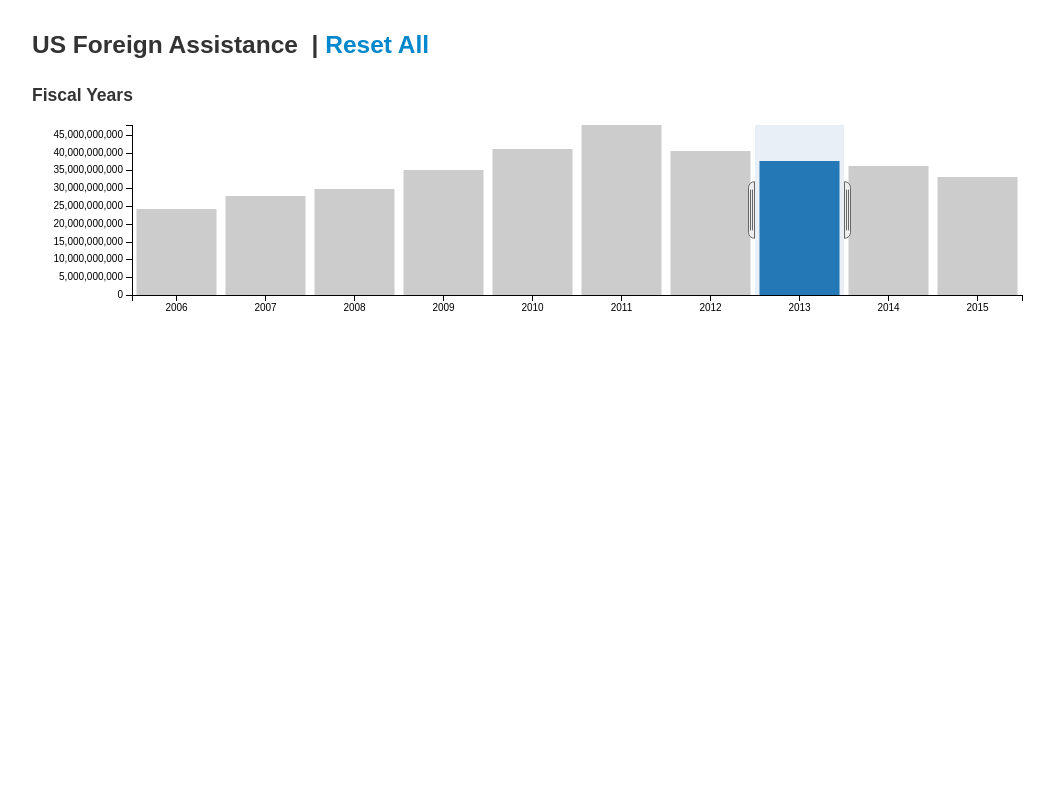
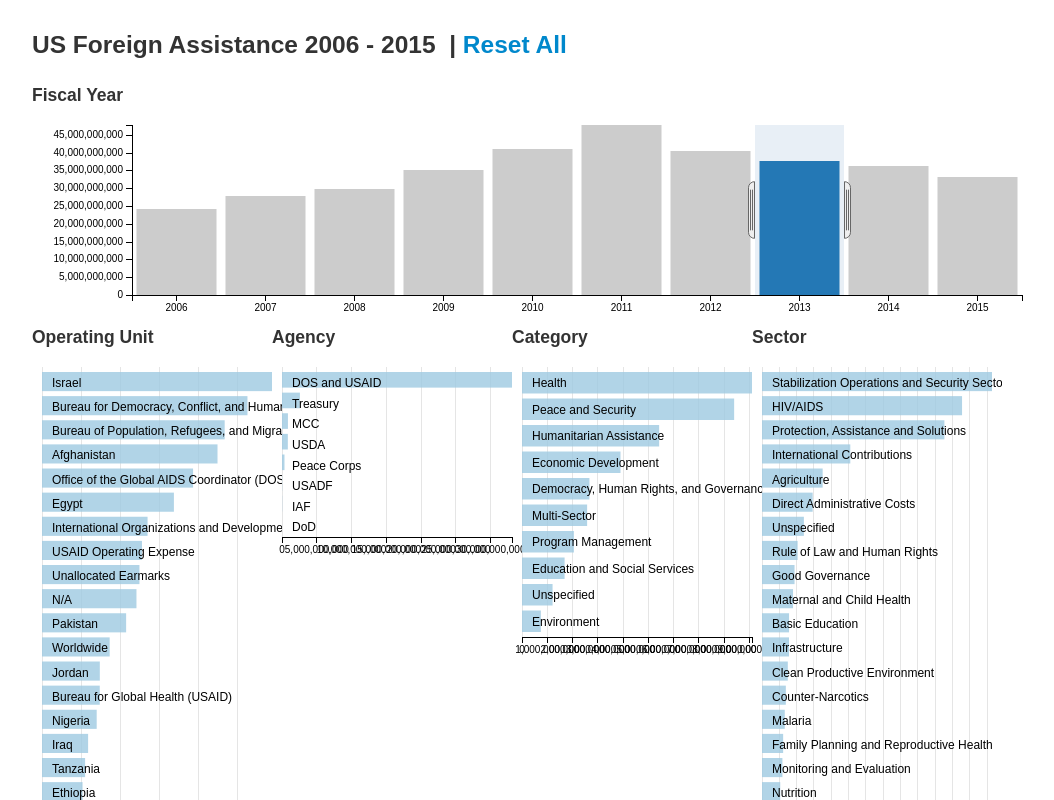
Before and after one commit to smckissock/dc-samples, a plain HTML site: page index.html in a window 1280 px wide. Shown: the top 800 px of the page, without its empty margins (23-1077 px from the left). Drawn offline with Linux system fonts and the light colour scheme.

Commit message:
Added row charts for dimensions

```diff
--- a/index.html
+++ b/index.html
@@ -18,39 +18,75 @@
         <div class='row'>
             <div class='span12'>
                 <div class="dc-data-count" style="float: left;">
-                    <h3>US Foreign Assistance&nbsp;
+                    <h3>US Foreign Assistance 2006 - 2015&nbsp;
                       <!--  <span class="filter-sum"></span>
                         <span> dollars selected out of </span>
                         <span class="total-sum"></span>-->
                         <span> | </span>
                         <span> <a href="javascript:dc.filterAll(); dc.renderAll();">Reset All</a></span>
                     </h3>
-                    <div id="current-filters"></div>
                </div>
             </div>
         </div>
 
         <div class='row'>
             <div class='span12' id='dc-fiscal-year-chart'>
-                <h4>Fiscal Years</h4>
+                <h4>Fiscal Year</h4>
             </div>
         </div>
+
+        <div class='row'>
+            <div class='span3' id='dc-operating-unit-chart'><h4>Operating Unit</h4></div>
+            <div class='span3' id='dc-agency-chart'><h4>Agency</h4></div>
+            <div class='span3' id='dc-category-chart'><h4>Category</h4></div>
+            <div class='span3' id='dc-sector-chart'><h4>Sector</h4></div>
+        </div>
+
     </div>
 </body>
 
 <script>
     var fiscalYearChart = dc.barChart("#dc-fiscal-year-chart");
 
+    var operatingUnitChart = dc.rowChart("#dc-operating-unit-chart");
+    var agencyChart = dc.rowChart("#dc-agency-chart");
+    var categoryChart = dc.rowChart("#dc-category-chart");
+    var sectorChart = dc.rowChart("#dc-sector-chart");
+
     d3.csv("data/foreignAssistance.csv", function (data) {
-        console.log("Hello");
+
+        data.forEach(function (d) {
+            if (d.category == "NULL") {
+                d.category = "Unspecified";
+            }
+            if (d.sector == "NULL") {
+                d.sector = "Unspecified";
+            }
+        });
+
 
         var facts = crossfilter(data);
 
-        var fiscalYearDim = facts.dimension(function (d) { return d.fiscalYear; });
-        var fiscalYearGroupSum = fiscalYearDim.group().reduceSum(function(fact) { return fact.amount; })
+        var fiscalYearDim = facts.dimension(function(d) { return d.fiscalYear; });
+        var fiscalYearGroupSum = fiscalYearDim.group().reduceSum(function (fact) { return fact.amount; });
+
+        var operatingUnitDim = facts.dimension(function (d) { return d.operatingUnit; });
+        var operatingUnitGroupSum = operatingUnitDim.group().reduceSum(function (fact) { return fact.amount; });
+
+        var agencyDim = facts.dimension(function (d) { return d.agency; });
+        var agencyGroupSum = agencyDim.group().reduceSum(function (fact) { return fact.amount; });
+
+        var categoryDim = facts.dimension(function (d) { return d.category; });
+        var categoryGroupSum = categoryDim.group().reduceSum(function (fact) { return fact.amount; });
+
+        var sectorDim = facts.dimension(function (d) { return d.sector; });
+        var sectorGroupSum = sectorDim.group().reduceSum(function (fact) { return fact.amount; });
+
+        var lightBlue = ['#9ecae1'];
+
 
         fiscalYearChart
-            .width(1000)
+            .width(1000) // bootstrap default is 1170
             .height(200).margins({ top: 10, right: 10, bottom: 20, left: 100 })
             .dimension(fiscalYearDim)
             .group(fiscalYearGroupSum)
@@ -62,6 +98,46 @@
             .elasticY(true)
             .xAxis().tickFormat(d3.format("d")); // No commas for thousands
 
+        operatingUnitChart
+            .width(250)
+            .height(1000).margins({ top: 10, right: 10, bottom: 20, left: 10 })
+            .dimension(operatingUnitDim)
+            .group(operatingUnitGroupSum)
+            .transitionDuration(500)
+            .data(function (measure) { return operatingUnitGroupSum.top(40); })
+            .ordinalColors(lightBlue)
+            .elasticX(true);
+
+        agencyChart
+            .width(250)
+            .height(200).margins({ top: 10, right: 10, bottom: 20, left: 10 })
+            .dimension(agencyDim)
+            .group(agencyGroupSum)
+            .transitionDuration(500)
+            .data(function (measure) { return agencyGroupSum.top(40); })
+            .ordinalColors(lightBlue)
+            .elasticX(true);
+
+        categoryChart
+            .width(250)
+            .height(300).margins({ top: 10, right: 10, bottom: 20, left: 10 })
+            .dimension(categoryDim)
+            .group(categoryGroupSum)
+            .transitionDuration(500)
+            .data(function (measure) { return categoryGroupSum.top(40); })
+            .ordinalColors(lightBlue)
+            .elasticX(true);
+
+        sectorChart
+            .width(250)
+            .height(1000).margins({ top: 10, right: 10, bottom: 20, left: 10 })
+            .dimension(sectorDim)
+            .group(sectorGroupSum)
+            .transitionDuration(500)
+            .data(function (measure) { return sectorGroupSum.top(40); })
+            .ordinalColors(lightBlue)
+            .elasticX(true);
+
         dc.renderAll();
     });
 
```
